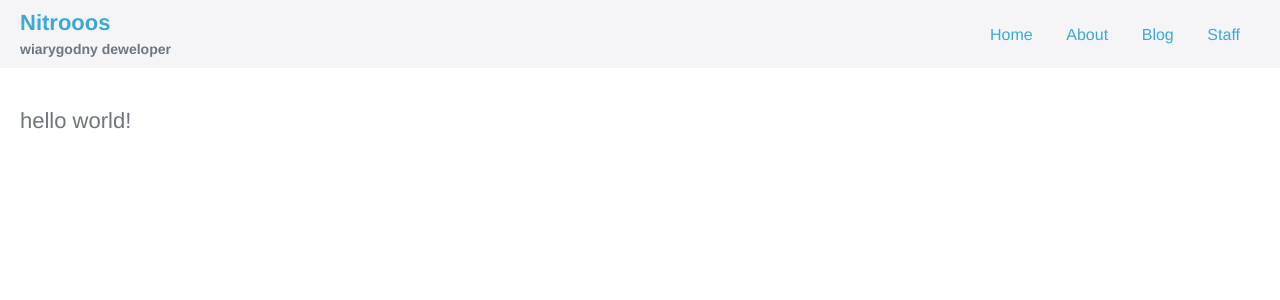
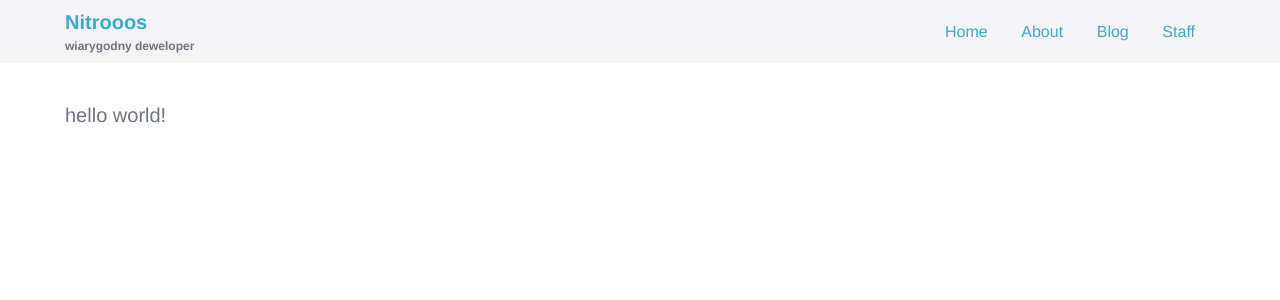
Before and after one commit to Nitrooos/Nitrooos.github.io, a Jekyll site: the page built from index.md, in a window 1280 px wide. Shown: the top 300 px of the page. Built offline with Jekyll 4.4.1, drawn with Linux system fonts in a browser that asks for light colours.

Commit message:
[NIT-1] Adjust main container width and font sizes to original theme

```diff
--- a/_sass/common/classes.scss
+++ b/_sass/common/classes.scss
@@ -2,7 +2,7 @@
 
 .app {
   &__content {
-    max-width: 1300px;
+    max-width: 1190px;
     margin: 0 auto;
     padding: 10px 40px 10px 20px;
   }
--- a/_sass/common/typography.scss
+++ b/_sass/common/typography.scss
@@ -13,9 +13,9 @@ h1, h2, h3, h4, h5 {
 }
 
 h1 {
-  font-size: 22px;
+  font-size: 20px;
 }
 
 h5 {
-  font-size: 14px;
+  font-size: 12px;
 }
```
